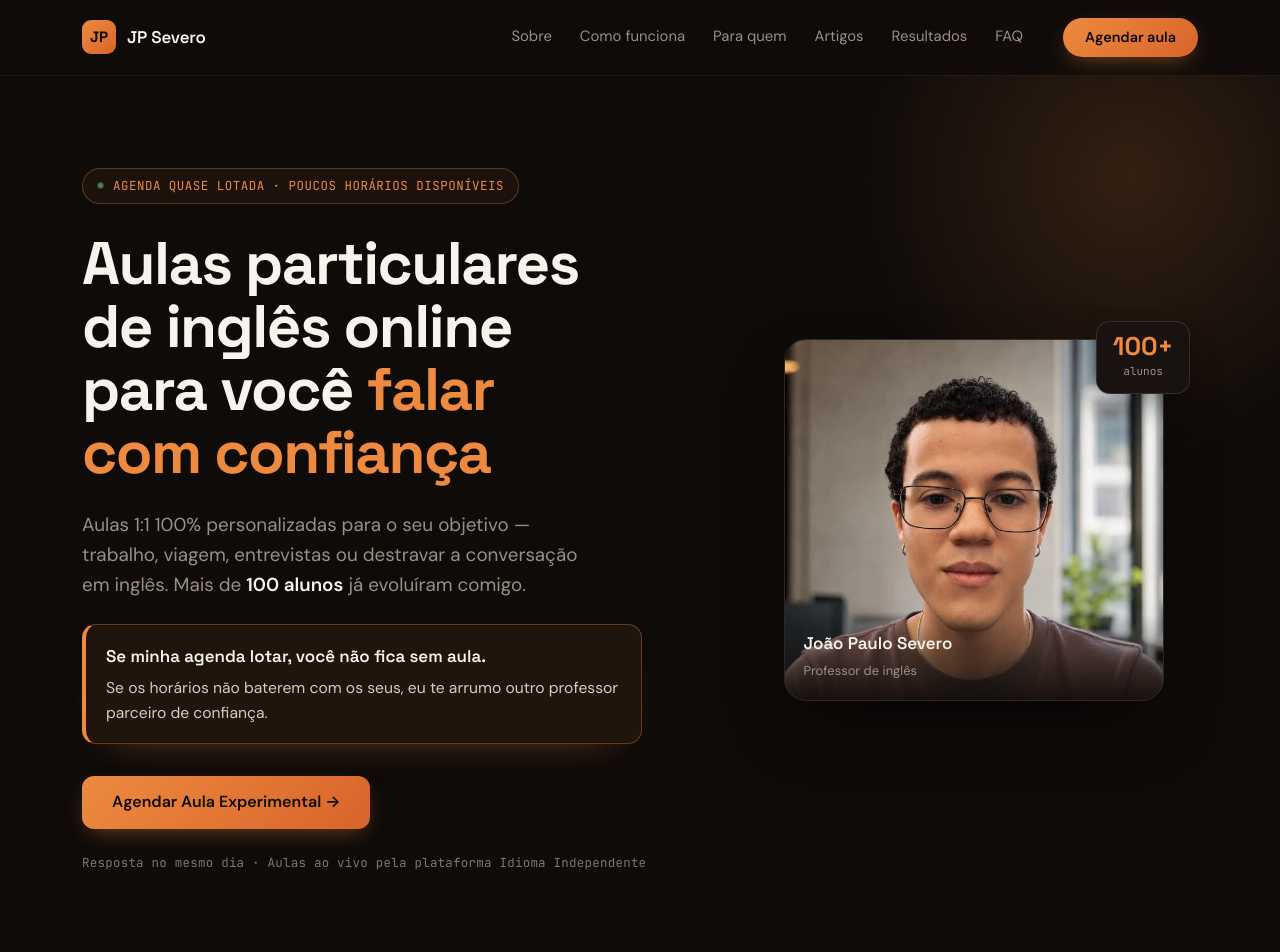
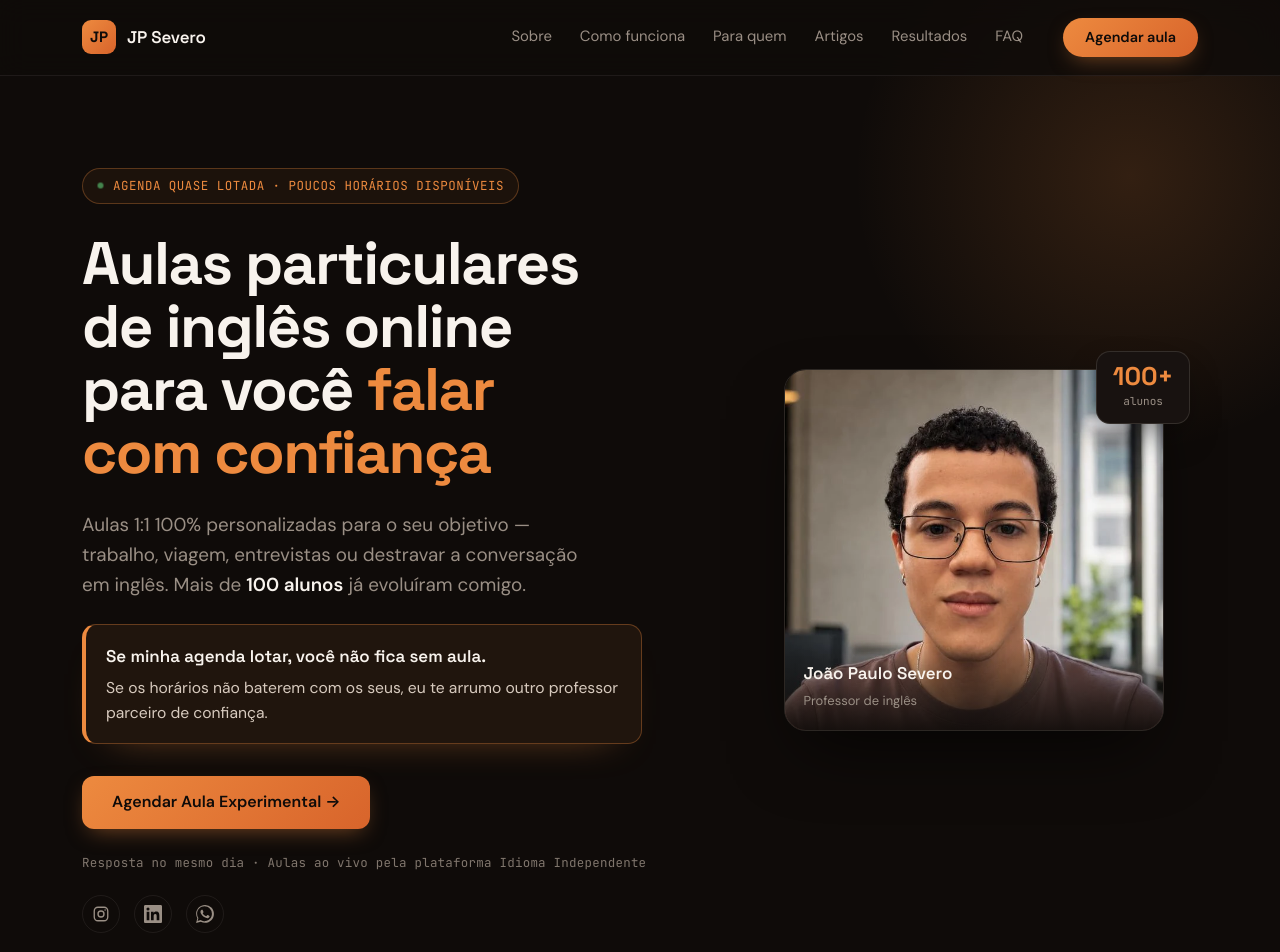
Before and after one commit to akaboredman/jp-severo-website, a plain HTML site: page index.html in a window 1280 px wide. Shown: the top 952 px of the page. Drawn offline with Linux system fonts and the light colour scheme.

Commit message:
add: social icons in hero; rename footer social classes to generic

```diff
--- a/index.html
+++ b/index.html
@@ -144,6 +144,32 @@
           </div>
 
           <p class="hero__note">Resposta no mesmo dia · Aulas ao vivo pela plataforma Idioma Independente</p>
+
+          <div class="social hero__social">
+            <a href="https://www.instagram.com/jpsevero.english/"
+               target="_blank" rel="noopener noreferrer"
+               class="social__link" aria-label="Instagram do JP Severo">
+              <svg viewBox="0 0 24 24" fill="none" stroke="currentColor" stroke-width="1.8" stroke-linecap="round" stroke-linejoin="round" aria-hidden="true">
+                <rect x="3" y="3" width="18" height="18" rx="5"/>
+                <circle cx="12" cy="12" r="4"/>
+                <circle cx="17.5" cy="6.5" r="1" fill="currentColor" stroke="none"/>
+              </svg>
+            </a>
+            <a href="https://www.linkedin.com/in/jpsevero/"
+               target="_blank" rel="noopener noreferrer"
+               class="social__link" aria-label="LinkedIn do JP Severo">
+              <svg viewBox="0 0 24 24" fill="currentColor" aria-hidden="true">
+                <path d="M20.45 20.45h-3.56v-5.57c0-1.33-.02-3.04-1.85-3.04-1.85 0-2.14 1.45-2.14 2.94v5.67H9.34V9h3.42v1.56h.05c.48-.9 1.64-1.85 3.37-1.85 3.6 0 4.27 2.37 4.27 5.46v6.28zM5.34 7.43a2.07 2.07 0 1 1 0-4.14 2.07 2.07 0 0 1 0 4.14zM7.12 20.45H3.56V9h3.56v11.45zM22.22 0H1.77C.79 0 0 .77 0 1.73v20.54C0 23.23.79 24 1.77 24h20.45c.98 0 1.78-.77 1.78-1.73V1.73C24 .77 23.2 0 22.22 0z"/>
+              </svg>
+            </a>
+            <a href="https://wa.me/5521972004450?text=Ol%C3%A1%2C%20JP%21%20Gostaria%20de%20saber%20mais%20sobre%20as%20aulas%20particulares%20de%20ingl%C3%AAs."
+               target="_blank" rel="noopener noreferrer"
+               class="social__link" aria-label="WhatsApp do JP Severo">
+              <svg viewBox="0 0 24 24" fill="currentColor" aria-hidden="true">
+                <path d="M17.47 14.38c-.3-.15-1.76-.87-2.03-.97-.27-.1-.47-.15-.67.15-.2.3-.77.97-.94 1.17-.17.2-.35.22-.65.07-.3-.15-1.26-.46-2.4-1.48-.89-.79-1.49-1.77-1.66-2.07-.17-.3-.02-.46.13-.61.13-.13.3-.35.45-.52.15-.17.2-.3.3-.5.1-.2.05-.37-.02-.52-.07-.15-.67-1.62-.92-2.22-.24-.58-.49-.5-.67-.51l-.57-.01c-.2 0-.52.07-.8.37-.27.3-1.04 1.02-1.04 2.48 0 1.46 1.07 2.87 1.22 3.07.15.2 2.1 3.2 5.08 4.49.71.31 1.26.49 1.69.63.71.23 1.36.2 1.87.12.57-.09 1.76-.72 2.01-1.41.25-.69.25-1.28.17-1.41-.07-.13-.27-.2-.57-.35zM12.02 21.85h-.01c-1.92 0-3.81-.52-5.45-1.49l-.39-.23-4.04 1.06 1.08-3.94-.25-.4a9.86 9.86 0 0 1-1.51-5.26c0-5.45 4.44-9.89 9.89-9.89 2.64 0 5.12 1.03 6.99 2.9a9.82 9.82 0 0 1 2.9 6.99c0 5.45-4.44 9.89-9.89 9.89zM20.52 3.49A11.78 11.78 0 0 0 12.02 0C5.49 0 .19 5.3.19 11.82c0 2.08.55 4.11 1.6 5.9L.1 23.9l6.32-1.66a11.8 11.8 0 0 0 5.64 1.44h.01c6.53 0 11.83-5.3 11.83-11.82 0-3.16-1.23-6.12-3.46-8.37z"/>
+              </svg>
+            </a>
+          </div>
         </div>
 
         <div class="hero__photo-wrap">
@@ -560,10 +586,10 @@
         <a href="artigos.html" class="footer__link">Artigos</a>
         <a href="mailto:whoisjpsevero@gmail.com" class="footer__link">E-mail</a>
       </nav>
-      <div class="footer__social">
+      <div class="social">
         <a href="https://www.instagram.com/jpsevero.english/"
            target="_blank" rel="noopener noreferrer"
-           class="footer__social-link" aria-label="Instagram do JP Severo">
+           class="social__link" aria-label="Instagram do JP Severo">
           <svg viewBox="0 0 24 24" fill="none" stroke="currentColor" stroke-width="1.8" stroke-linecap="round" stroke-linejoin="round" aria-hidden="true">
             <rect x="3" y="3" width="18" height="18" rx="5"/>
             <circle cx="12" cy="12" r="4"/>
@@ -572,14 +598,14 @@
         </a>
         <a href="https://www.linkedin.com/in/jpsevero/"
            target="_blank" rel="noopener noreferrer"
-           class="footer__social-link" aria-label="LinkedIn do JP Severo">
+           class="social__link" aria-label="LinkedIn do JP Severo">
           <svg viewBox="0 0 24 24" fill="currentColor" aria-hidden="true">
             <path d="M20.45 20.45h-3.56v-5.57c0-1.33-.02-3.04-1.85-3.04-1.85 0-2.14 1.45-2.14 2.94v5.67H9.34V9h3.42v1.56h.05c.48-.9 1.64-1.85 3.37-1.85 3.6 0 4.27 2.37 4.27 5.46v6.28zM5.34 7.43a2.07 2.07 0 1 1 0-4.14 2.07 2.07 0 0 1 0 4.14zM7.12 20.45H3.56V9h3.56v11.45zM22.22 0H1.77C.79 0 0 .77 0 1.73v20.54C0 23.23.79 24 1.77 24h20.45c.98 0 1.78-.77 1.78-1.73V1.73C24 .77 23.2 0 22.22 0z"/>
           </svg>
         </a>
         <a href="https://wa.me/5521972004450?text=Ol%C3%A1%2C%20JP%21%20Gostaria%20de%20saber%20mais%20sobre%20as%20aulas%20particulares%20de%20ingl%C3%AAs."
            target="_blank" rel="noopener noreferrer"
-           class="footer__social-link" aria-label="WhatsApp do JP Severo">
+           class="social__link" aria-label="WhatsApp do JP Severo">
           <svg viewBox="0 0 24 24" fill="currentColor" aria-hidden="true">
             <path d="M17.47 14.38c-.3-.15-1.76-.87-2.03-.97-.27-.1-.47-.15-.67.15-.2.3-.77.97-.94 1.17-.17.2-.35.22-.65.07-.3-.15-1.26-.46-2.4-1.48-.89-.79-1.49-1.77-1.66-2.07-.17-.3-.02-.46.13-.61.13-.13.3-.35.45-.52.15-.17.2-.3.3-.5.1-.2.05-.37-.02-.52-.07-.15-.67-1.62-.92-2.22-.24-.58-.49-.5-.67-.51l-.57-.01c-.2 0-.52.07-.8.37-.27.3-1.04 1.02-1.04 2.48 0 1.46 1.07 2.87 1.22 3.07.15.2 2.1 3.2 5.08 4.49.71.31 1.26.49 1.69.63.71.23 1.36.2 1.87.12.57-.09 1.76-.72 2.01-1.41.25-.69.25-1.28.17-1.41-.07-.13-.27-.2-.57-.35zM12.02 21.85h-.01c-1.92 0-3.81-.52-5.45-1.49l-.39-.23-4.04 1.06 1.08-3.94-.25-.4a9.86 9.86 0 0 1-1.51-5.26c0-5.45 4.44-9.89 9.89-9.89 2.64 0 5.12 1.03 6.99 2.9a9.82 9.82 0 0 1 2.9 6.99c0 5.45-4.44 9.89-9.89 9.89zM20.52 3.49A11.78 11.78 0 0 0 12.02 0C5.49 0 .19 5.3.19 11.82c0 2.08.55 4.11 1.6 5.9L.1 23.9l6.32-1.66a11.8 11.8 0 0 0 5.64 1.44h.01c6.53 0 11.83-5.3 11.83-11.82 0-3.16-1.23-6.12-3.46-8.37z"/>
           </svg>
--- a/styles/main.css
+++ b/styles/main.css
@@ -814,19 +814,20 @@ select.form-input {
 .footer__links { display: flex; align-items: center; gap: 26px; }
 .footer__link { font-size: 0.9rem; color: var(--text-muted); transition: color 0.2s; }
 .footer__link:hover, .footer__link:focus-visible { color: var(--accent); }
-.footer__social { display: flex; align-items: center; gap: 14px; }
-.footer__social-link {
+.social { display: flex; align-items: center; gap: 14px; }
+.social__link {
   display: inline-flex; align-items: center; justify-content: center;
   width: 38px; height: 38px; border-radius: var(--radius-full);
   border: 1px solid var(--border-subtle);
   color: var(--text-muted);
   transition: color 0.2s, border-color 0.2s, transform 0.2s;
 }
-.footer__social-link:hover,
-.footer__social-link:focus-visible {
+.social__link:hover,
+.social__link:focus-visible {
   color: var(--accent); border-color: var(--accent); transform: translateY(-2px);
 }
-.footer__social-link svg { width: 18px; height: 18px; }
+.social__link svg { width: 18px; height: 18px; }
+.hero__social { margin-top: 22px; }
 .footer__bottom { border-top: 1px solid rgba(255, 240, 230, 0.06); }
 .footer__bottom-inner {
   max-width: var(--max-width);
```
Also changed, not shown: artigos.html (+4 -4 lines), artigos/10-expressoes-erradas.html (+4 -4 lines), artigos/5-sons-travam-brasileiros.html (+4 -4 lines), artigos/destravar-fala-iniciante.html (+4 -4 lines), artigos/entrevista-emprego-ingles.html (+4 -4 lines), artigos/ingles-para-reunioes.html (+4 -4 lines), artigos/nao-entendeu-palavra.html (+4 -4 lines), artigos/phrasal-verbs-do-dia.html (+4 -4 lines), artigos/present-perfect-past-simple.html (+4 -4 lines), artigos/rotina-estudos-ingles.html (+4 -4 lines).
